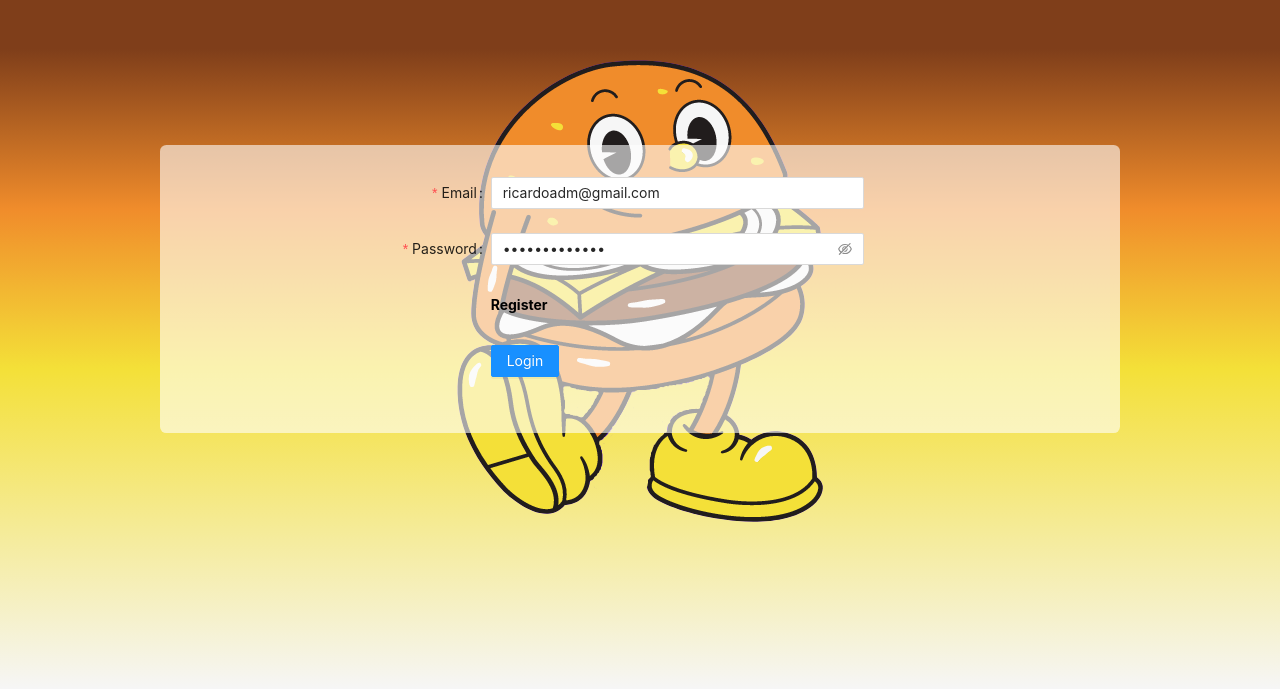
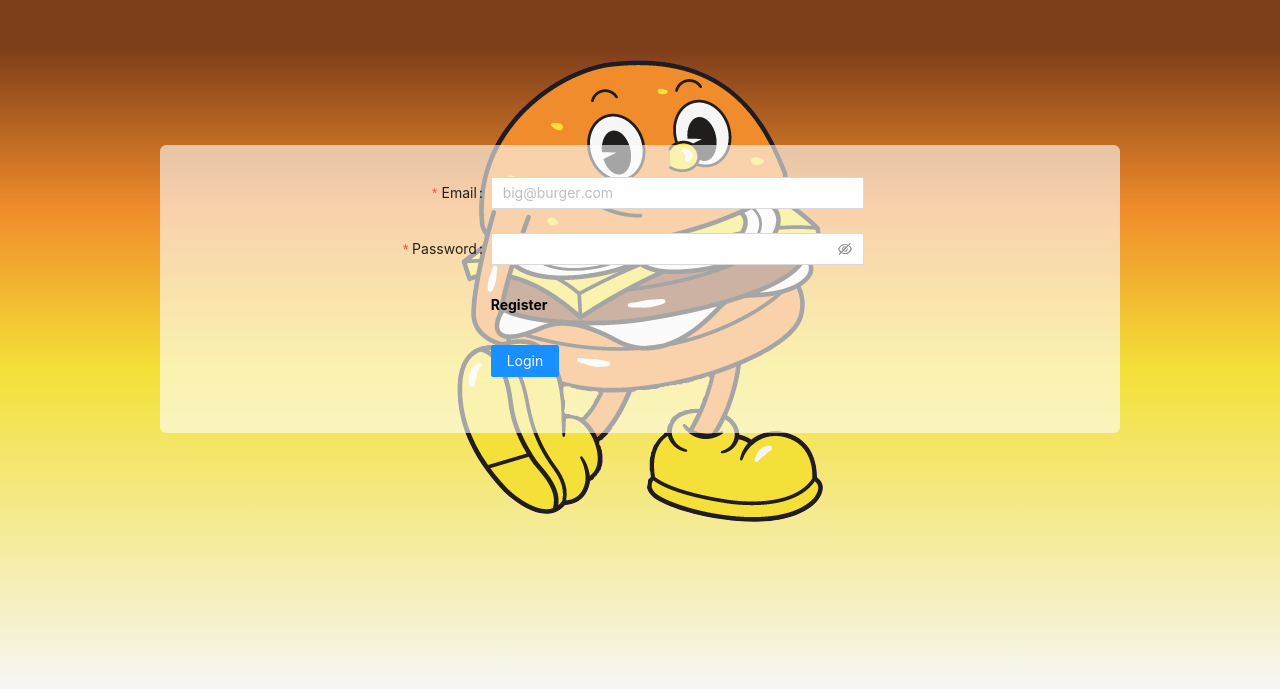
Before and after one commit to ricardoramosdev/bigburger-frontend, a React (Create React App) app: page /login in a window 1280 px wide. Shown: the part 111-800 px from the top of the page. Built offline with nearby package versions, Linux system fonts and the light colour scheme.

Commit message:
fix: initial value login removido + placeholder

```diff
--- a/src/pages/Login/Login.jsx
+++ b/src/pages/Login/Login.jsx
@@ -67,14 +67,14 @@ export const Login = () => {
         initialValues={{
           remember: true,
         }}
-        autoComplete="off"
+        autoComplete="on"
         className=" formBlock"
         onFinish={onLogin}
       >
         <Form.Item
           label="Email"
           name={"email"}
-          initialValue="ricardoadm@gmail.com"
+
           rules={[
             {
               required: validationOn,
@@ -83,13 +83,13 @@ export const Login = () => {
           ]}
 
         >
-          <Input maxLength={30}/>
+          <Input maxLength={30} placeholder="big@burger.com"/>
         </Form.Item>
 
         <Form.Item
           label="Password"
           name={"password"}
-          initialValue="administrador"
+
           rules={[
             {
               required: validationOn,
```
Also changed, not shown: 1 other file (tests, documents, lock files or other folders).
